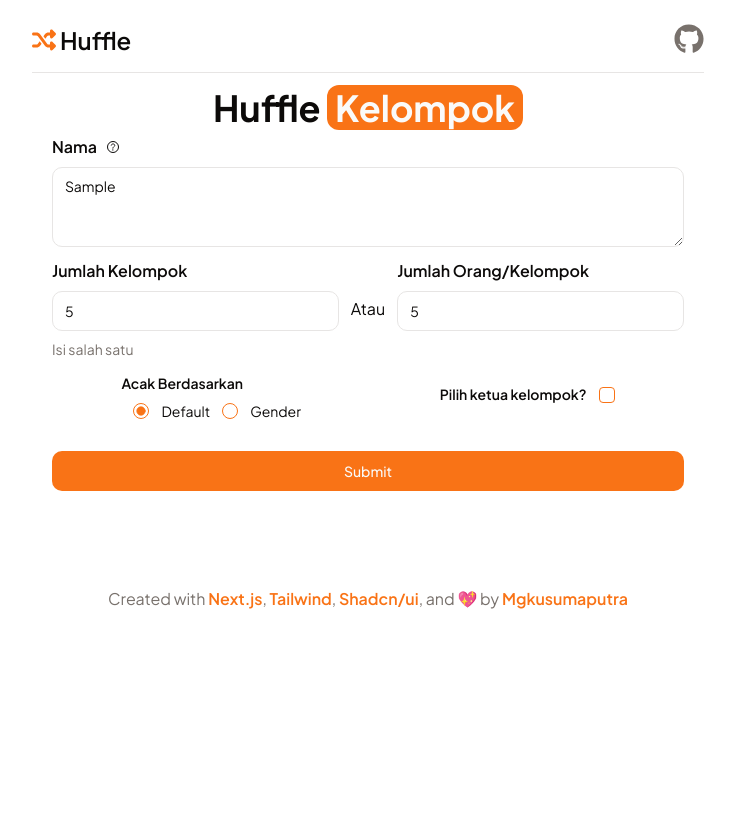
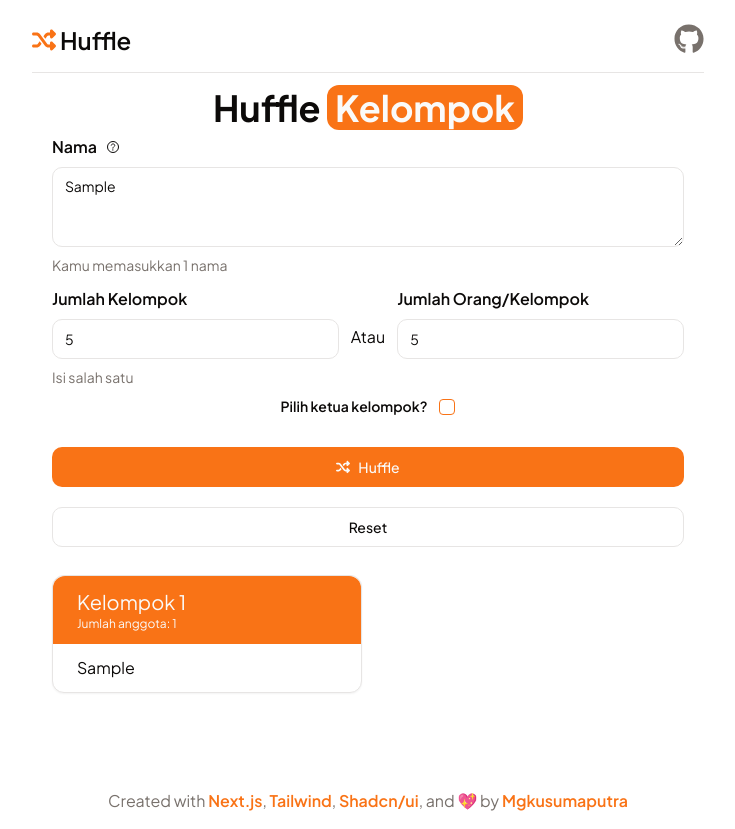
Before and after one commit to Mgkusumaputra/huffle, a Next.js app: page /kelompok in a window 1280 px wide. Both pictures are taken after typing "Sample", "5", "5" into the empty fields and a click on the button 385 px from the left and 147 px from the top of the page. Shown: the whole page, without its empty margins (272-1007 px from the left). Before the commit the page ends 800 px from the top, so only its background shows below. Built offline with nearby package versions, Linux system fonts and the light colour scheme.

Commit message:
✨ feat(kelompok): add counter and fix all logic issue

```diff
--- a/app/kelompok/page.tsx
+++ b/app/kelompok/page.tsx
@@ -1,6 +1,8 @@
 "use client";
 
 import FieldInput from "@/components/fieldInput";
+import CardResult from "@/components/kelompok/cardResult";
+import { Badge } from "@/components/ui/badge";
 import { Button } from "@/components/ui/button";
 import { Checkbox } from "@/components/ui/checkbox";
 import {
@@ -15,32 +17,50 @@ import {
 import { Input } from "@/components/ui/input";
 import { RadioGroup, RadioGroupItem } from "@/components/ui/radio-group";
 import { Textarea } from "@/components/ui/textarea";
-import { randomGroupPicker } from "@/helper/groupPicker";
+import { Person, randomGroupPicker } from "@/helper/groupPicker";
 import { kelompokFormSchema } from "@/lib/form-schema";
 import { groupPickerString } from "@/lib/utils";
 import { GroupPickerDistributionMethod, RandomPickerOptions } from "@/types";
 import { zodResolver } from "@hookform/resolvers/zod";
-import { useForm } from "react-hook-form";
+import { SetStateAction, useEffect, useState } from "react";
+import { UseFormReturn, useForm, useFormContext } from "react-hook-form";
+import { FaShuffle } from "react-icons/fa6";
 import { z } from "zod";
+
+interface inputSchema {
+  name?: string;
+  numberOfGroup?: number;
+  maxPeoplePerGroup?: number;
+  distributionMethod?: string;
+  representative?: boolean;
+}
 
 export default function Kelompok() {
   const form = useForm<z.infer<typeof kelompokFormSchema>>({
     resolver: zodResolver(kelompokFormSchema),
   });
 
+  const [generatedGroups, setGeneratedGroups] = useState<Person[][]>([]);
+  const [nameLength, setNameLength] = useState<number>(0);
+
   const shuffleInput = async (val: z.infer<typeof kelompokFormSchema>) => {
-    const genderPicker = groupPickerString(val.name);
+    const groupPickerArray = groupPickerString(val.name);
     let options: RandomPickerOptions = {
-      numberOfGroups: val.numberOfGroup,
-      maxMembersPerGroup: val.maxPeoplePerGroup,
+      numberOfGroups: Number(val.numberOfGroup),
+      maxMembersPerGroup: Number(val.maxPeoplePerGroup),
       pickRepresentative: val.representative,
-      distributionMethod:
-        val.distributionMethod as GroupPickerDistributionMethod,
     };
-    const generatedGroups = randomGroupPicker(genderPicker, options);
-    console.log(genderPicker);
-    console.log(generatedGroups);
+    const generatedGroups = randomGroupPicker(groupPickerArray, options);
+    setGeneratedGroups(generatedGroups);
   };
+
+  const useReset = (form?: UseFormReturn<any>) => {
+    const formctx = useFormContext();
+    const { getValues, setValue } = form ?? formctx;
+    const fields = Object.keys(getValues());
+    fields.forEach((field) => setValue(field, ""));
+  };
+
   return (
     <>
       <h1 className="text-4xl text-center font-bold leading-normal">
@@ -70,9 +90,19 @@ export default function Kelompok() {
                         className="w-full"
                         placeholder="Masukan daftar nama di sini"
                         {...field}
+                        onChange={(e) => {
+                          field.onChange(e.target.value);
+                          const list: string[] = e.target.value
+                            .split(/\r?\n/)
+                            .filter(String);
+                          setNameLength(list.length);
+                        }}
                       />
                     </FormControl>
                     <FormMessage />
+                    <FormDescription>
+                      Kamu memasukkan {nameLength} nama
+                    </FormDescription>
                   </FormItem>
                 )}
               />
@@ -126,43 +156,7 @@ export default function Kelompok() {
               </FieldInput>
             </div>
 
-            <div className="flex flex-row justify-around items-center w-full max-sm:flex-col max-sm:items-start max-sm:gap-3">
-              {/* Distribution Method*/}
-              <FormField
-                control={form.control}
-                name="distributionMethod"
-                render={({ field }) => (
-                  <FormItem className="space-x-3">
-                    <FormLabel className="font-semibold">
-                      Acak Berdasarkan
-                    </FormLabel>
-                    <FormControl>
-                      <RadioGroup
-                        onValueChange={field.onChange}
-                        defaultValue="Default"
-                        className="flex flex-row space-x-1 max-sm:space-x-0 max-sm:flex-col max-sm:space-y-1"
-                      >
-                        <FormItem className="flex items-center space-x-3 space-y-0">
-                          <FormControl>
-                            <RadioGroupItem value="Default" />
-                          </FormControl>
-                          <FormLabel className="font-normal">Default</FormLabel>
-                        </FormItem>
-                        <FormItem className="flex items-center space-x-3 space-y-0">
-                          <FormControl>
-                            <RadioGroupItem value="Gender" />
-                          </FormControl>
-                          <FormLabel className="font-normal">Gender</FormLabel>
-                        </FormItem>
-                      </RadioGroup>
-                    </FormControl>
-                    <FormMessage />
-                  </FormItem>
-                )}
-              />
-              {/* <FieldInput title="Acak berdasarkan">
-            </FieldInput> */}
-
+            <div className="flex flex-row justify-center items-center w-full max-sm:flex-col max-sm:items-start max-sm:gap-3">
               {/* Checkbox Representative */}
               <FormField
                 control={form.control}
@@ -184,12 +178,53 @@ export default function Kelompok() {
               />
             </div>
 
-            <Button className="mt-5" type="submit">
-              Submit
+            <Button className="flex items-center gap-2 mt-5" type="submit">
+              <FaShuffle /> Huffle
+            </Button>
+            <Button
+              className="flex items-center gap-2 mt-2"
+              type="button"
+              variant="outline"
+              onClick={() => {
+                form.reset({
+                  name: "",
+                  maxPeoplePerGroup: "",
+                  numberOfGroup: "",
+                  representative: false,
+                });
+                setNameLength(0);
+                setGeneratedGroups([]);
+              }}
+            >
+              Reset
             </Button>
           </form>
         </Form>
       </div>
+
+      <div className="grid grid-cols-2 gap-x-3 gap-y-5 text-primary-foreground mt-7">
+        {generatedGroups.map((group, index) => (
+          <CardResult
+            key={index}
+            groupIndex={index}
+            jumlahAnggota={group.length}
+          >
+            {group.map((person, index) => (
+              <li
+                className={`flex gap-2 ${
+                  person.representative ? "font-semibold" : "font-normal"
+                }`}
+                key={index}
+              >
+                <p>{person.name}</p>
+                {person.representative && (
+                  <Badge variant="default">Ketua Kelompok</Badge>
+                )}
+              </li>
+            ))}
+          </CardResult>
+        ))}
+      </div>
     </>
   );
 }
--- /dev/null
+++ b/components/kelompok/cardResult.tsx
@@ -0,0 +1,25 @@
+import { ReactNode } from "react";
+
+interface CardResultProps {
+  groupIndex: number;
+  jumlahAnggota: number;
+  children: ReactNode;
+}
+
+export default function CardResult({
+  groupIndex,
+  jumlahAnggota,
+  children,
+}: CardResultProps) {
+  return (
+    <div className="rounded-lg border bg-card text-card-foreground shadow-sm transition-all duration-300 hover:-translate-y-1 hover:shadow-2xl">
+      <div className="flex flex-col items-start bg-primary rounded-t-lg w-ful  text-primary-foreground px-6 py-3">
+        <h2 className="text-primary-foreground text-xl">
+          Kelompok {groupIndex + 1}
+        </h2>
+        <p className="text-xs ">Jumlah anggota: {jumlahAnggota}</p>
+      </div>
+      <ul className="mt-3 px-6 pb-3">{children}</ul>
+    </div>
+  );
+}
--- a/helper/groupPicker.ts
+++ b/helper/groupPicker.ts
@@ -1,20 +1,15 @@
 import { GroupPickerDistributionMethod, RandomPickerOptions } from "@/types";
 
-interface Person {
+export interface Person {
   name: string;
-  gender: "male" | "female";
+  representative?: boolean;
 }
 
 export function randomGroupPicker(
   people: Person[],
   options: RandomPickerOptions
 ): Person[][] {
-  const {
-    numberOfGroups,
-    maxMembersPerGroup,
-    pickRepresentative,
-    distributionMethod,
-  } = options;
+  let { numberOfGroups, maxMembersPerGroup, pickRepresentative } = options;
 
   let groups: Person[][] = [];
   let remainingPeople = [...people];
@@ -29,7 +24,7 @@ export function randomGroupPicker(
   }
 
   // Distribute people into groups based on the selected option
-  if (numberOfGroups !== undefined) {
+  if (numberOfGroups !== 0 && numberOfGroups !== undefined) {
     const groupSize = Math.ceil(remainingPeople.length / numberOfGroups);
     for (let i = 0; i < numberOfGroups; i++) {
       const group = remainingPeople.slice(i * groupSize, (i + 1) * groupSize);
@@ -37,7 +32,7 @@ export function randomGroupPicker(
         groups.push(group);
       }
     }
-  } else if (maxMembersPerGroup !== undefined) {
+  } else if (maxMembersPerGroup !== 0) {
     while (remainingPeople.length > 0) {
       const group = remainingPeople.splice(0, maxMembersPerGroup);
       if (group.length > 0) {
@@ -58,14 +53,5 @@ export function randomGroupPicker(
     });
   }
 
-  // Optionally distribute groups based on the selected distribution method
-  if (distributionMethod === "Gender") {
-    groups.forEach((group) => {
-      const males = group.filter((person) => person.gender === "male");
-      const females = group.filter((person) => person.gender === "female");
-      group.splice(0, group.length, ...males, ...females);
-    });
-  }
-
   return groups;
 }
--- a/lib/form-schema.ts
+++ b/lib/form-schema.ts
@@ -1,27 +1,23 @@
 import { string, z } from "zod";
 
-export const kelompokFormSchema = z.object({
-  name: z.string({ required_error: "Nama wajib di isi" }),
-  numberOfGroup: z.coerce
-    .number({
-      invalid_type_error: "Jumlah kelompok harus angka",
-    })
-    .optional(),
-  maxPeoplePerGroup: z.coerce
-    .number({
-      invalid_type_error: "Jumlah orang harus angka",
-    })
-    .optional(),
-  distributionMethod: z.string().default("Default"),
-  representative: z.boolean().default(false).optional(),
-});
-//   .refine(
-//     (data) => {
-//       data.numberOfGroup !== undefined && data.maxPeoplePerGroup !== undefined;
-//     },
-//     {
-//       message:
-//         "Tidak dapat menentukan Jumlah Kelompok dan Jumlah Orang/Kelompok secara bersamaan.",
-//       path: ["numberOfGroup"],
-//     }
-//   );
+export const kelompokFormSchema = z
+  .object({
+    name: z.string({ required_error: "Nama wajib di isi" }),
+    numberOfGroup: z.string().optional(),
+    maxPeoplePerGroup: z.string().optional(),
+    representative: z.boolean().default(false).optional(),
+  })
+  .refine(
+    (data) =>
+      (data.numberOfGroup === null && data.maxPeoplePerGroup === null) ||
+      data.numberOfGroup === null ||
+      data.maxPeoplePerGroup !== null ||
+      data.maxPeoplePerGroup === null ||
+      data.numberOfGroup !== null ||
+      data.maxPeoplePerGroup ^ data.numberOfGroup,
+    {
+      message:
+        "Tidak dapat menentukan Jumlah Kelompok dan Jumlah Orang/Kelompok secara bersamaan.",
+      path: ["numberOfGroup"],
+    }
+  );
--- a/lib/utils.ts
+++ b/lib/utils.ts
@@ -7,13 +7,14 @@ export function cn(...inputs: ClassValue[]) {
 
 export function groupPickerString(
   input: string
-): { name: string; gender: "male" | "female" }[] {
-  const lines = input.trim().split("\n");
-  return lines.map((line) => {
-    const [name, gender] = line
-      .trim()
-      .split(",")
-      .map((part) => part.trim());
-    return { name, gender } as { name: string; gender: "male" | "female" };
-  });
+): { name: string; representative: boolean }[] {
+  const lines = input.split("\n");
+
+  const parsedNames = lines.map((name) => ({ name, representative: false }));
+
+  return parsedNames.flat();
 }
+
+export function SplitString(input: string): string[] {
+  return input.split(/\r?\n/).filter(String);
+}
--- a/types/index.ts
+++ b/types/index.ts
@@ -10,5 +10,4 @@ export interface RandomPickerOptions {
   numberOfGroups?: number;
   maxMembersPerGroup?: number;
   pickRepresentative?: boolean;
-  distributionMethod?: GroupPickerDistributionMethod;
 }
```
